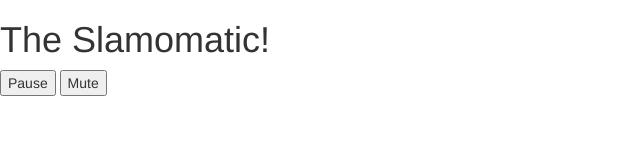
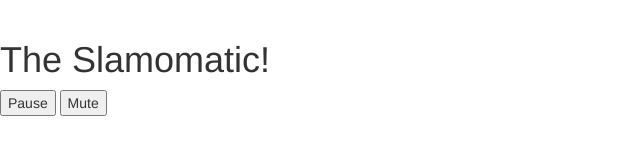
Before and after one commit to tophopstop/slamomatic, a plain HTML site: page index.html in a window 1280 px wide. Shown: the whole page, without its empty margins (0-640 px from the left). Drawn offline with nearby package versions, Linux system fonts and the light colour scheme.

Commit message:
oops, typo.

```diff
--- a/index.html
+++ b/index.html
@@ -2,7 +2,7 @@
 <head>
 <title>The Slamomatic!</title>
 <link rel="stylesheet" href="https://maxcdn.bootstrapcdn.com/bootstrap/3.3.2/css/bootstrap.min.css">
-<link rel="stylesheet" href="css/jumbroton-narrow.css">
+<link rel="stylesheet" href="css/jumbotron-narrow.css">
 <link href="css/index.css" media="screen" rel="stylesheet" />
 </head>
 <body>
```
